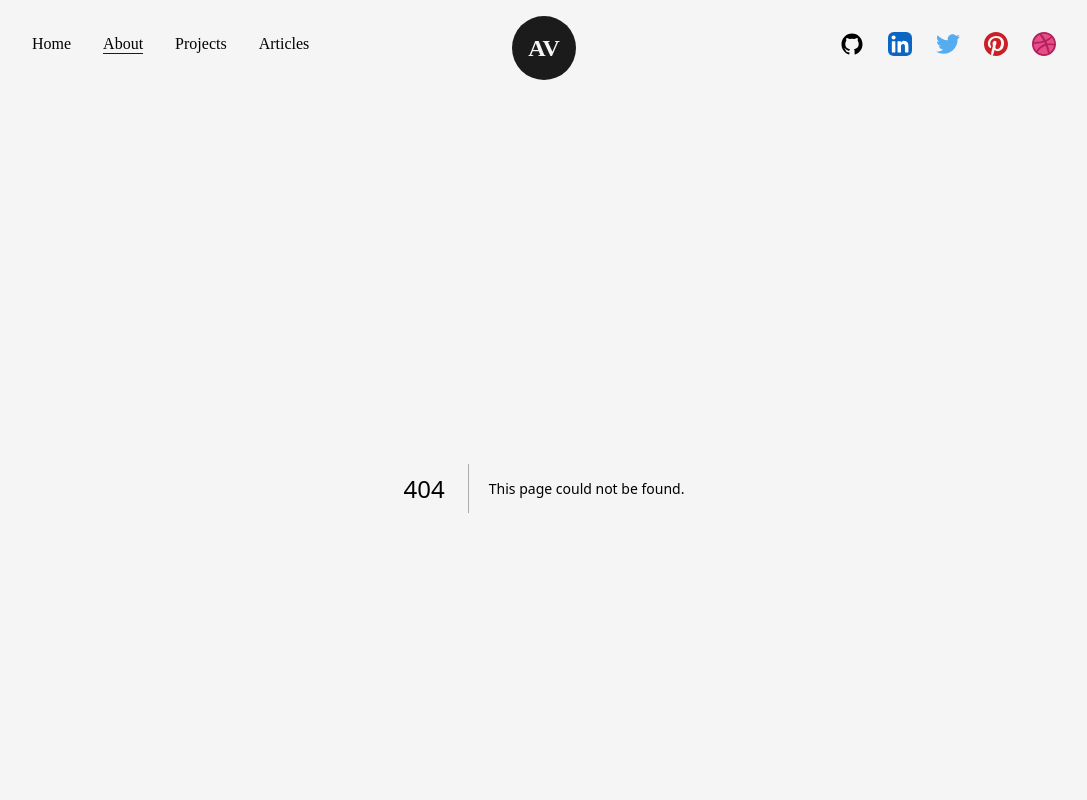
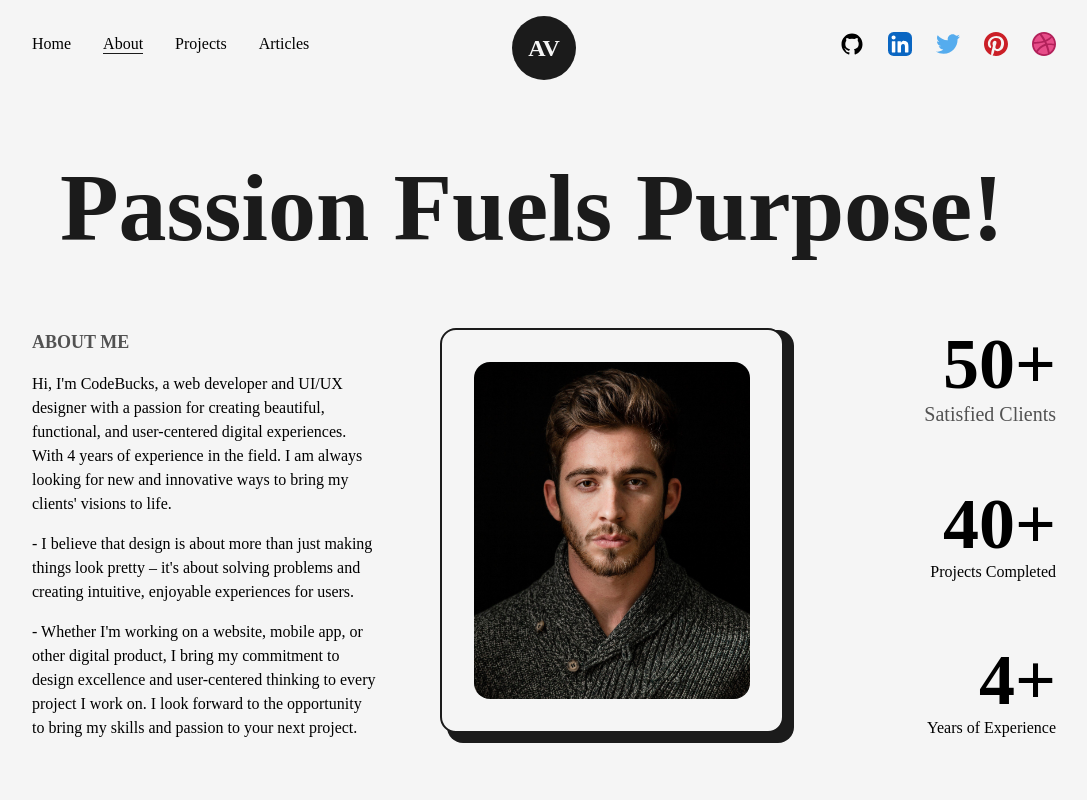
Before and after one commit to Ashish-619/Next-js-Portfolio, a Next.js app: page /about in a window 1280 px wide. Before the commit this address had no page. Shown: the top 800 px of the page, without its empty margins (96-1183 px from the left). Built offline with nearby package versions, Linux system fonts and the light colour scheme.

Commit message:
added 'About' page

```diff
--- /dev/null
+++ b/src/pages/about.js
@@ -0,0 +1,87 @@
+import AnimatedText from '@/components/AnimatedText'
+import Layout from '@/components/Layout'
+import Head from 'next/head'
+import Image from 'next/image'
+import React from 'react'
+import profilePic from '../../public/images/profile/developer-pic-2.jpg'
+import { useRef } from 'react'
+import { useInView, useMotionValue, useSpring } from 'framer-motion'
+import { useEffect } from 'react'
+
+const AnimatedNumbers = ({ value }) => {
+    const ref = useRef(null);
+    const motionValue = useMotionValue(0);
+    const springValue = useSpring(motionValue, { duration: 3000 });
+    const isInView = useInView(ref, { once: true });
+
+    useEffect(() => {
+        if (isInView) {
+            motionValue.set(value);
+        }
+    }, [isInView, value, motionValue])
+
+    useEffect(() => {
+        springValue.on("change", (latest) => {
+            if (ref.current && latest.toFixed(0) <= value) {
+                ref.current.textContent = latest.toFixed(0);
+            }
+        })
+    }, [springValue, value])
+
+    return <span ref={ref}></span>
+}
+
+const about = () => {
+    return (
+        <>
+            <Head>
+                <title>CodeBucks | About Page</title>
+                <meta name="description" content="Ashish Vaidya Portfolio" />
+            </Head>
+            <main className="flex w-full flex-col items-center justify-center">
+                <Layout className='pt-16'>
+                    <AnimatedText text="Passion Fuels Purpose!" className='mb-16' />
+                    <div className='grid w-full grid-cols-8 gap-16 '>
+                        <div className='col-span-3 flex flex-col items-start justify-start'>
+                            <h2 className='mb-4 text-lg font-bold uppercase text-dark/75'>About Me</h2>
+                            <p className='font-medium'>Hi, I'm CodeBucks, a web developer and UI/UX designer with a passion for creating beautiful, functional,
+                                and user-centered digital experiences. With 4 years of experience in the field. I am always looking for
+                                new and innovative ways to bring my clients' visions to life.
+                            </p>
+                            <p className='my-4 font-medium'>
+                                - I believe that design is about more than just making things look pretty – it's about solving problems and
+                                creating intuitive, enjoyable experiences for users.
+                            </p>
+                            <p className='font-medium'>
+                                - Whether I'm working on a website, mobile app, or
+                                other digital product, I bring my commitment to design excellence and user-centered thinking to
+                                every project I work on. I look forward to the opportunity to bring my skills and passion to your next project.
+                            </p>
+                        </div>
+                        <div className='col-span-3 relative h-max rounded-2xl border-2 border-solid border-dark bg-light p-8'>
+                            <div className='absolute top-0 -right-3 -z-10 w-[102%] h-[103%] rounded-2xl bg-dark' />
+                            <Image src={profilePic} alt='Ashish Vaidya' className='w-full h-auto rounded-2xl' />
+                        </div>
+                        <div className='col-span-2 flex flex-col items-end justify-between'>
+                            <div className='flex flex-col items-end justify-center'>
+                                <span className='inline-block text-7xl font-bold'><AnimatedNumbers value={50} />+</span>
+                                <h2 className='text-xl font-medium capitalize text-dark/75'>Satisfied Clients</h2>
+                            </div>
+                            <div className='flex flex-col items-end justify-center'>
+                                <span className='inline-block text-7xl font-bold'><AnimatedNumbers value={40} />+</span>
+                                <h2>Projects Completed</h2>
+                            </div>
+                            <div className='flex flex-col items-end justify-center'>
+                                <span className='inline-block text-7xl font-bold'><AnimatedNumbers value={4} />+</span>
+                                <h2>Years of Experience</h2>
+                            </div>
+                        </div>
+                    </div>
+                </Layout>
+
+            </main>
+        </>
+    )
+}
+
+export default about
```
